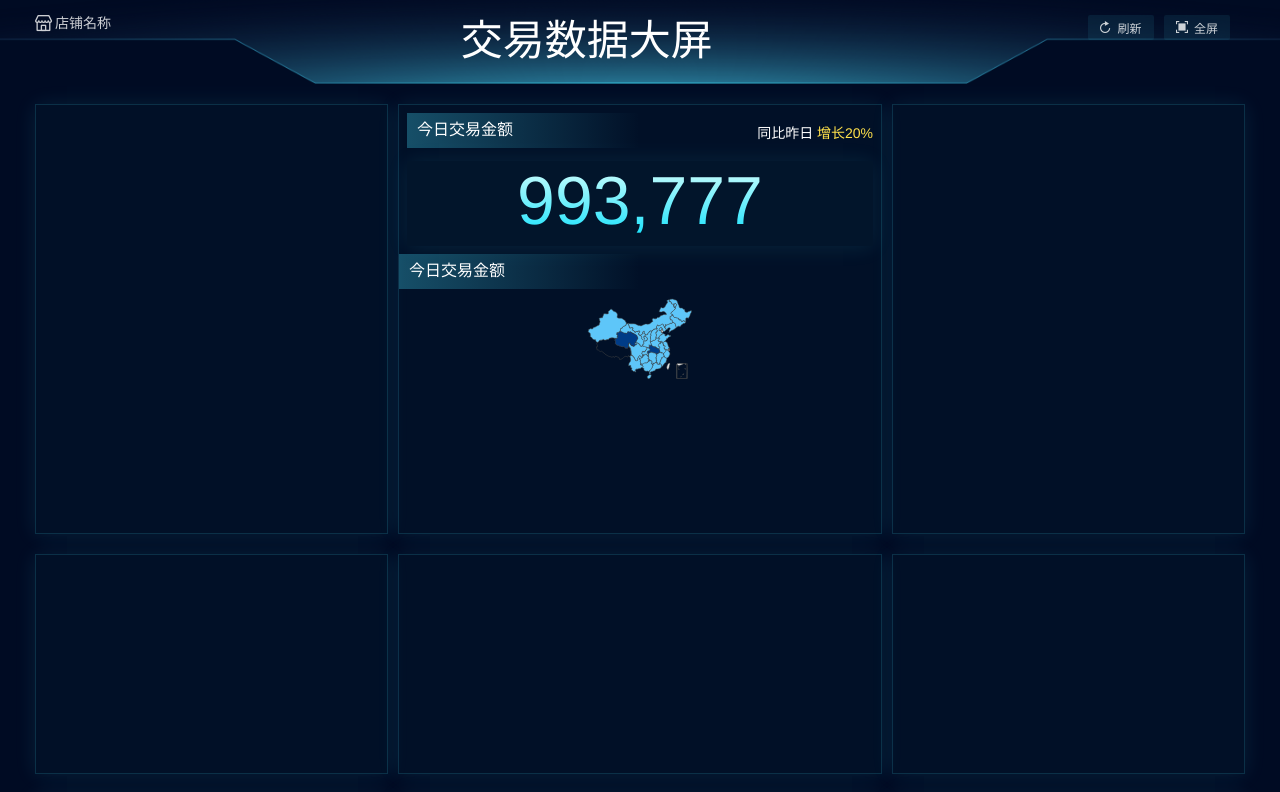
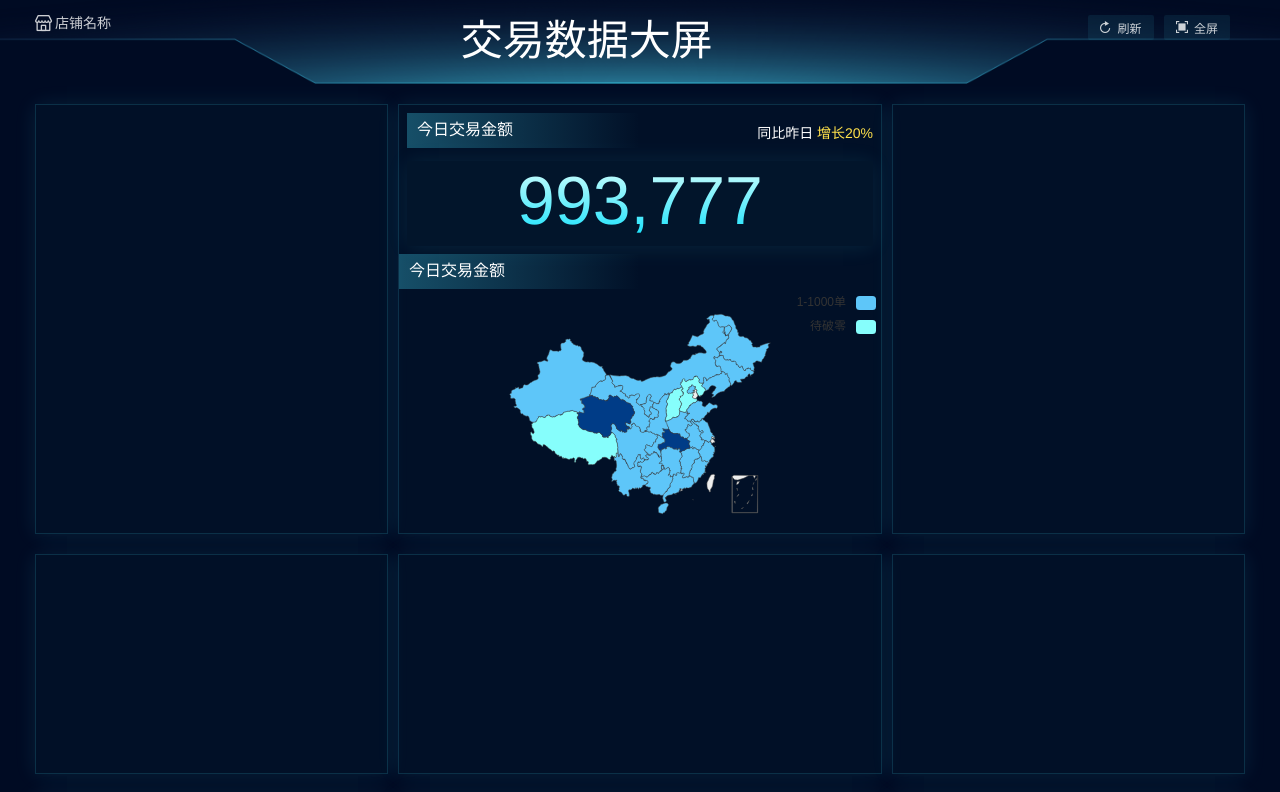
Before and after one commit to zhongqi7777/vuecli4-dashboard, a Vue app: page /#/mall in a window 1280 px wide. Shown: the top 792 px of the page. Built offline with nearby package versions, Linux system fonts and the light colour scheme; what vue-drag-drop would draw is missing.

Commit message:
modified:   src/components/map/china/index.vue         modified:   src/views/mall/index.vu

```diff
--- a/src/components/map/china/index.vue
+++ b/src/components/map/china/index.vue
@@ -1,7 +1,7 @@
 <template>
-    <div class="container-fluid" id="chart_container">
-      Loading...
-    </div>
+  <div class="container-fluid" id="chart_container">
+    Loading...
+  </div>
 </template>
 
 <script>
@@ -54,7 +54,8 @@ export default {
           { min: 3001, label: "3001单以上", color: "#003C87" },
           { min: 2000, max: 3000, label: "2000-3001单", color: "#003C87" },
           { min: 1001, max: 2000, label: "1001-2000单", color: "#0373FF" },
-          { min: 1, max: 1000, label: "1-1000单", color: "#5EC6F9" },
+          { min: 1, max: 1000, label: "1-1000单", color: "#5EC6F9" }, //#86FEFC
+          { min: 0, max: 1, label: "待破零", color: "#86FEFC" },
         ],
       };
       const visualPieces = pieces[type] || pieces.city;
@@ -219,7 +220,7 @@ export default {
 </script>
 
 <style lang="scss">
-.container-fluid{
-    height: 100%;
+.container-fluid {
+  height: 100%;
 }
 </style>
--- a/src/views/mall/index.vue
+++ b/src/views/mall/index.vue
@@ -45,9 +45,7 @@
           </el-row>
 
           <el-row class="grid-map">
-            <el-col :span="24">
-              <chinamap></chinamap>
-            </el-col>
+             <chinamap></chinamap>
           </el-row>
         </div>
       </el-col>
@@ -167,5 +165,9 @@ export default {
   .middle-grid-margin {
     margin: 0 10px;
   }
+
+  .grid-map{
+    height: 250px;
+  }
 }
 </style>
```
